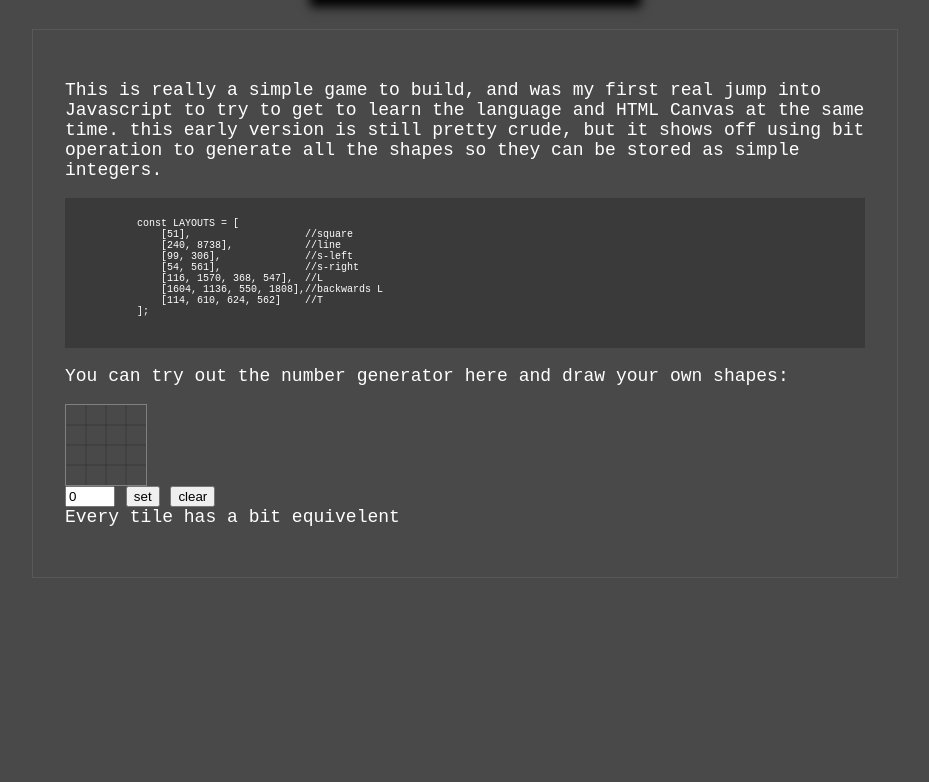
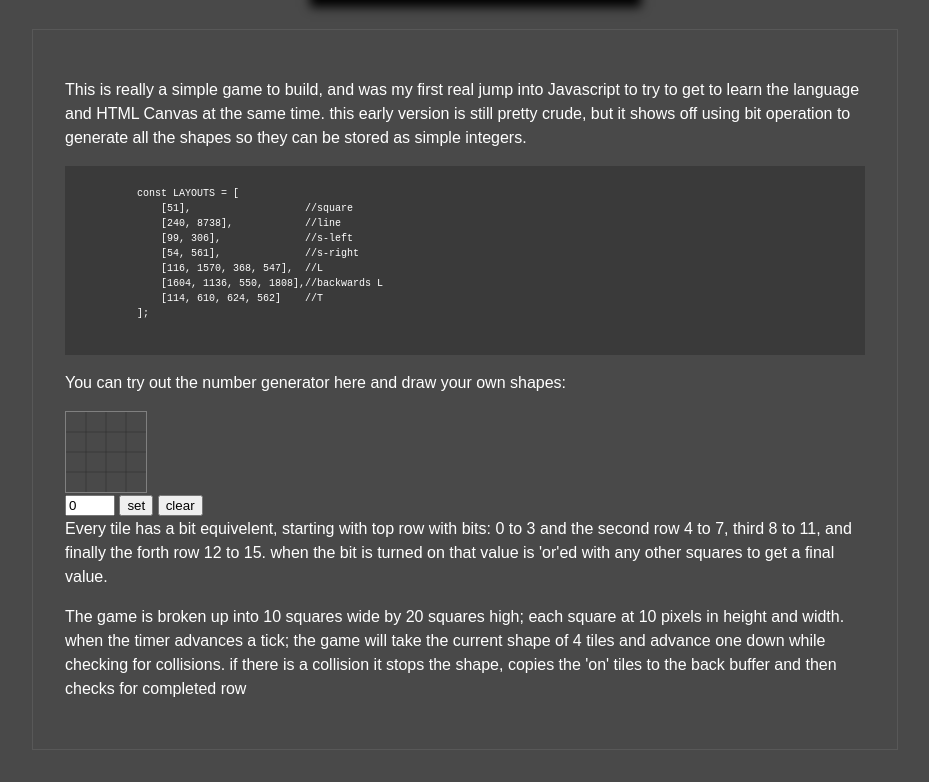
Before and after one commit to matt-j-mcguire/Homepage, a plain HTML site: page Tetris.html in a window 1280 px wide. Shown: the part 435-1217 px from the top of the page, without its empty margins (175-1104 px from the left). Before the commit the page ends 1045 px from the top, so only its background shows below. Drawn offline with Linux system fonts and the light colour scheme.

Commit message:
quick update

```diff
--- a/Tetris.css
+++ b/Tetris.css
@@ -1,8 +1,8 @@
 body {
     background-color: rgb(73, 73, 73);
     color: white;
-    font-family: monospace;
-    font-size: 18px;
+    font-family: Arial, sans-serif;
+    line-height: 1.5;
 
 }
 
@@ -32,6 +32,8 @@ img {
 }
 
 .fillall{
+    font-family: monospace;
+    font-size: 18px;
     text-align: center;
 }
 
--- a/Tetris.html
+++ b/Tetris.html
@@ -76,7 +76,16 @@
                 setupQuad('myquad');
             </script>
         </div>
-        Every tile has a bit equivelent
+        Every tile has a bit equivelent, starting with top row with bits: 0 to 3 and the
+        second row 4 to 7, third 8 to 11, and finally the forth row 12 to 15. when the bit is
+        turned on that value is 'or'ed with any other squares to get a final value.
+      </p>
+      <p>
+          The game is broken up into 10 squares wide by 20 squares high; each square at 10 pixels
+          in height and width. when the timer advances a tick; the game will take the current
+          shape of 4 tiles and advance one down while checking for collisions. if there is a collision
+          it stops the shape, copies the 'on' tiles to the back buffer and then checks for completed
+          row
       </p>
     </div>
   </body>
```
